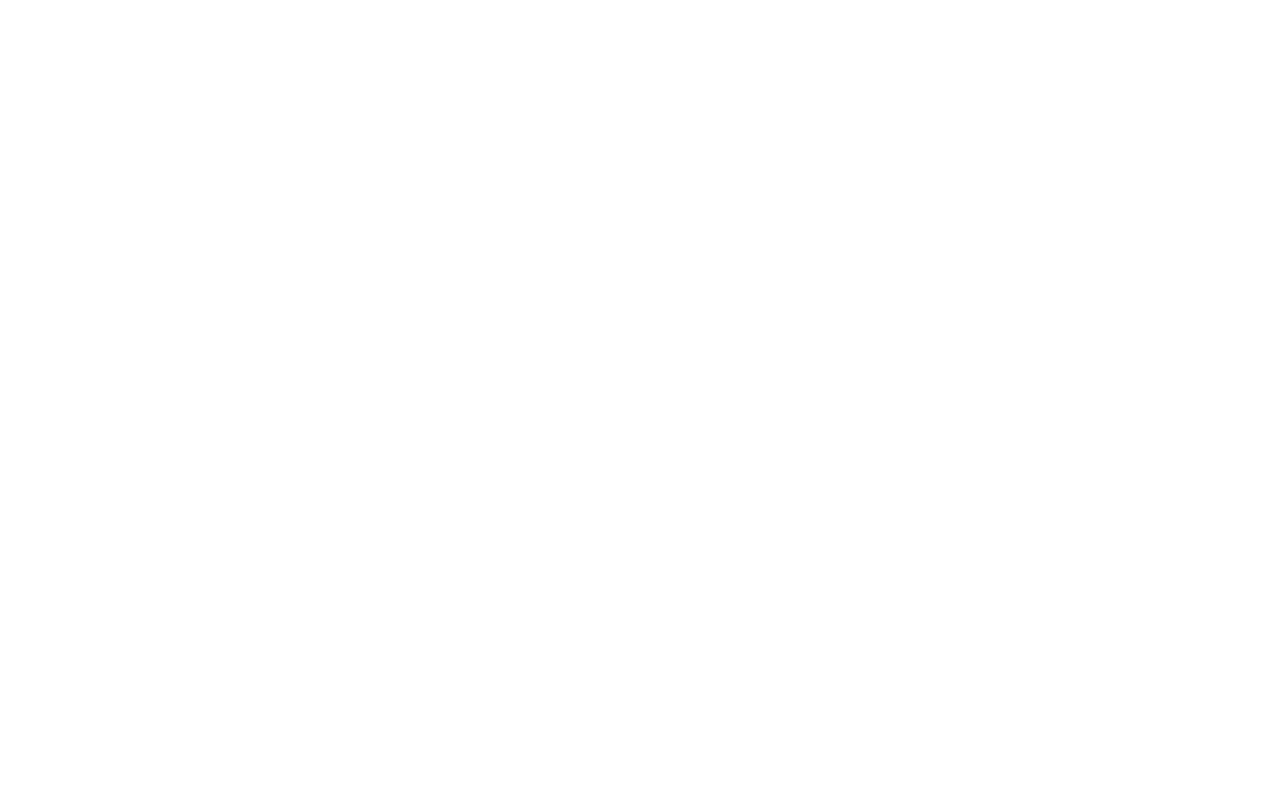
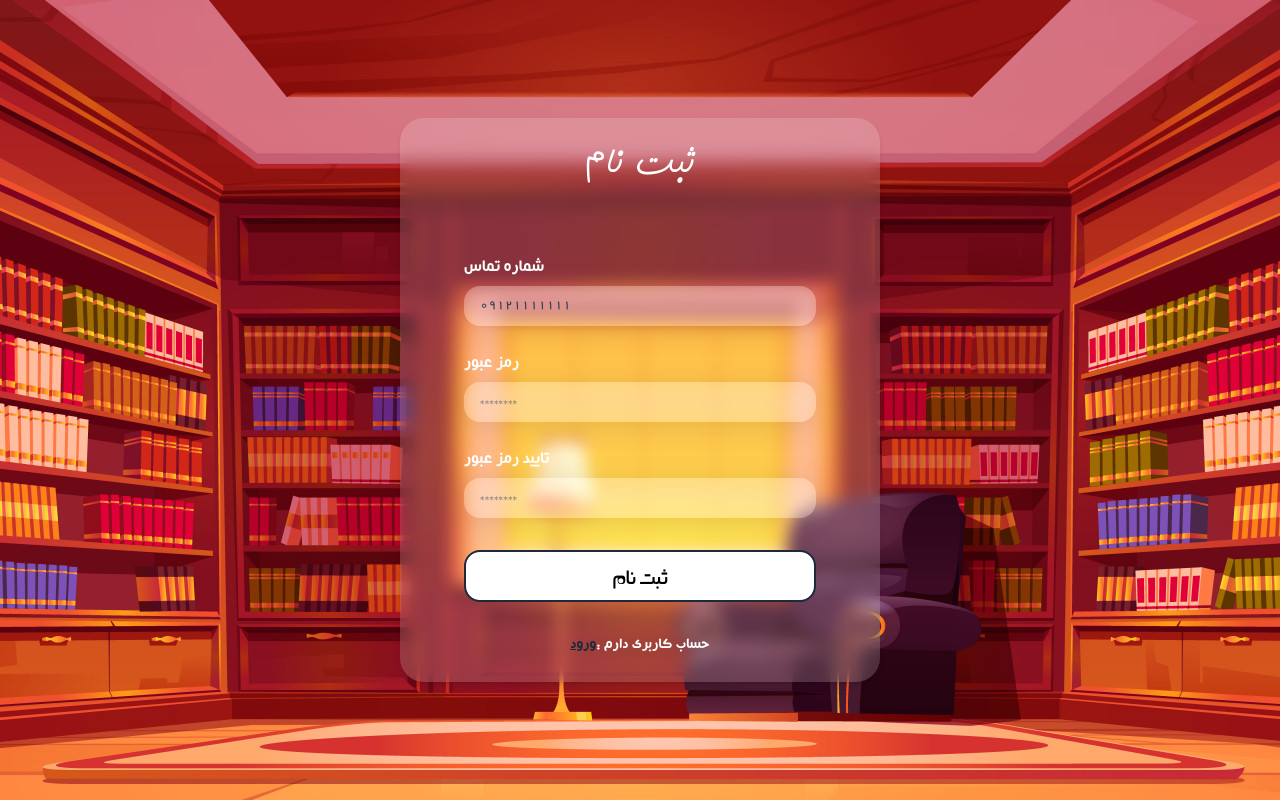
Before and after one commit to amirgh82/Book-Store, a React app: page /register in a window 1280 px wide. Before the commit this address had no page. Built offline with nearby package versions, Linux system fonts and the light colour scheme; the HTML template or start-up script is replaced by a standard one.

Commit message:
form canstractor and register page

```diff
--- a/src/components/Footer/Footer.jsx
+++ b/src/components/Footer/Footer.jsx
@@ -26,7 +26,7 @@
             </li>
             <li className='footer-access-list py-1'>
               <Link
-                to='/'
+                to='/login'
                 className='footer-access-link hover:text-cyan-500 transition-colors delay-100'
               >
                 ثبت نام / ورود
--- a/src/components/Form/Button/Button.jsx
+++ b/src/components/Form/Button/Button.jsx
@@ -3,7 +3,7 @@
 export default function Button ({ text }) {
   return (
     <button
-      class='button relative text-2xl mt-8 px-8 py-2 rounded-2xl bg-white isolation-auto z-10 border-2 border-slate-800
+      className='button relative text-2xl mt-8 px-8 py-2 rounded-2xl bg-white isolation-auto z-10 border-2 border-slate-800
     before:absolute before:w-full before:transition-all before:duration-700 before:hover:w-full before:-right-full before:hover:right-0 before:rounded-full  before:bg-slate-800 before:-z-10  before:aspect-square before:hover:scale-150 overflow-hidden before:hover:duration-700 hover:text-white'
     >
       {text}
--- /dev/null
+++ b/src/components/Form/FormConstractor/FormConstractor.jsx
@@ -0,0 +1,10 @@
+import React from 'react'
+import './FormConstractor.css'
+export default function FormConstractor ({ children, title }) {
+  return (
+    <div className='form-container w-[480px] h-fit py-6 absolute inset-0 m-auto bg-[#ffffff2b] rounded-3xl shadow-md backdrop-blur overflow-hidden flex justify-center items-center flex-col max-[600px]:w-3/4'>
+      <h2 className='text-white text-5xl'>{title}</h2>
+      {children}
+    </div>
+  )
+}
--- a/src/pages/Login/Login.jsx
+++ b/src/pages/Login/Login.jsx
@@ -3,11 +3,11 @@
 import Input from '../../components/Form/Input/Input'
 import Button from '../../components/Form/Button/Button'
 import { Link } from 'react-router-dom'
+import FormConstractor from '../../components/Form/FormConstractor/FormConstractor'
 export default function Login () {
   return (
     <div className="login-page bg-[url('/src/assets/images/interior_night.jpg')] bg-center bg-cover w-full h-screen overflow-hidden">
-      <div className='form-container w-[480px] h-[70vh] absolute inset-0 m-auto bg-[#ffffff2b] rounded-3xl shadow-md backdrop-blur overflow-hidden flex justify-center items-center flex-col max-[600px]:w-3/4'>
-        <h2 className='text-white text-5xl'>ورود</h2>
+      <FormConstractor title='ورود'>
         <form className='form flex flex-col justify-around w-full px-16 mt-10 max-[600px]:px-8 max-[600px]:mt-1'>
           <Input
             label='شماره تماس'
@@ -32,7 +32,7 @@
             ثبت نام
           </Link>
         </span>
-      </div>
+      </FormConstractor>
     </div>
   )
 }
--- /dev/null
+++ b/src/pages/Register/Register.jsx
@@ -0,0 +1,41 @@
+import React from 'react'
+import './Register.css'
+import FormConstractor from '../../components/Form/FormConstractor/FormConstractor'
+import Input from '../../components/Form/Input/Input'
+import { Link } from 'react-router-dom'
+import Button from '../../components/Form/Button/Button'
+export default function Register () {
+  return (
+    <div className="register-page bg-[url('/src/assets/images/bookcas.jpg')] bg-center bg-cover w-full h-screen overflow-hidden">
+      <FormConstractor title='ثبت نام'>
+        <form className='form flex flex-col justify-around w-full px-16 mt-10 max-[600px]:px-8 max-[600px]:mt-1'>
+          <Input
+            label='شماره تماس'
+            type='number'
+            name='phone'
+            placeholder='09121111111'
+          />
+          <Input
+            label='رمز عبور'
+            type='password'
+            name='password'
+            placeholder='********'
+          />
+          <Input
+            label='تایید رمز عبور'
+            type='password'
+            name='password'
+            placeholder='********'
+          />
+          <Button text='ثبت نام' />
+        </form>
+        <span className='to-register mt-8 text-white'>
+          حساب کاربری دارم :
+          <Link to='/login' className=' text-slate-800 underline'>
+            ورود
+          </Link>
+        </span>
+      </FormConstractor>
+    </div>
+  )
+}
--- a/src/routes.jsx
+++ b/src/routes.jsx
@@ -1,9 +1,11 @@
 import Index from './pages/Index/Index'
 import Login from './pages/Login/Login'
+import Register from './pages/Register/Register'
 
 let routes = [
   { path: '/', element: <Index /> },
-  { path: '/login', element: <Login /> }
+  { path: '/login', element: <Login /> },
+  { path: '/register', element: <Register /> }
 ]
 
 export default routes
```
Also changed, not shown: src/components/Form/FormConstractor/FormConstractor.css (added), src/pages/Register/Register.css (added).
